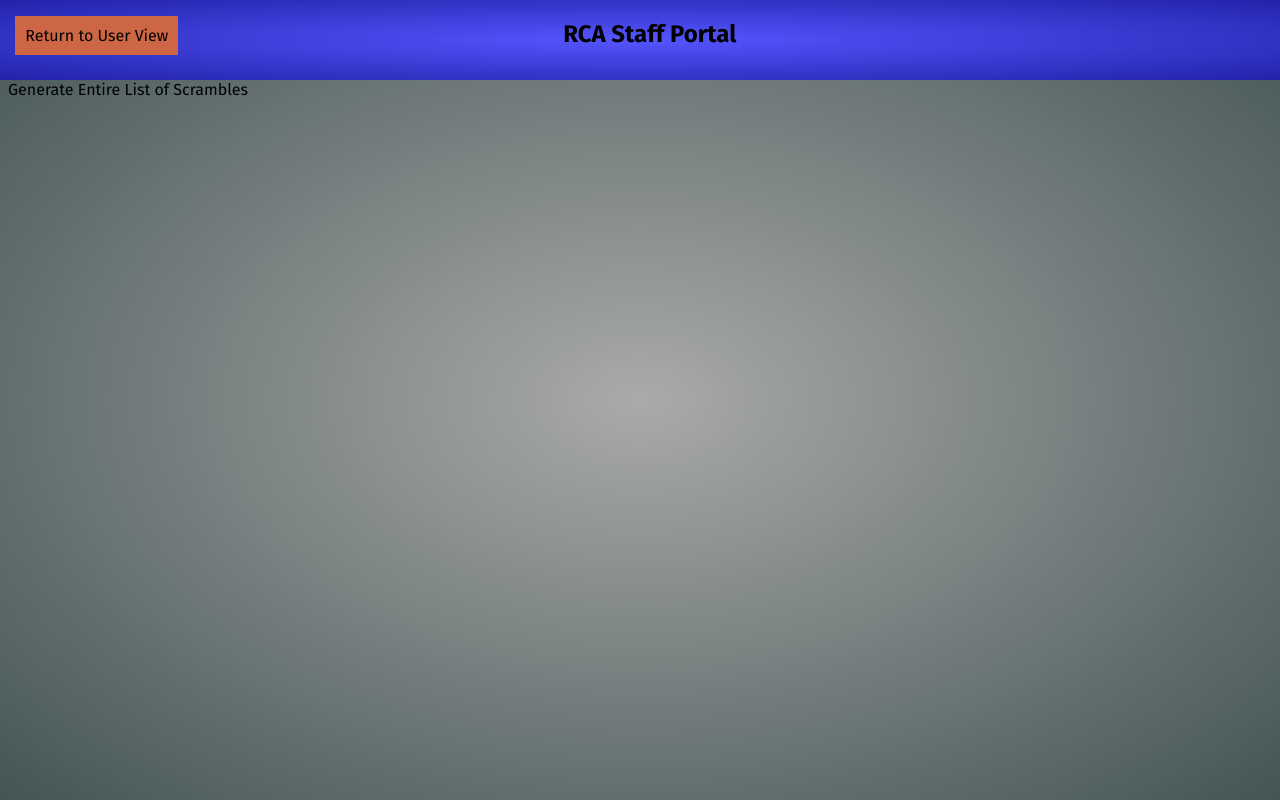
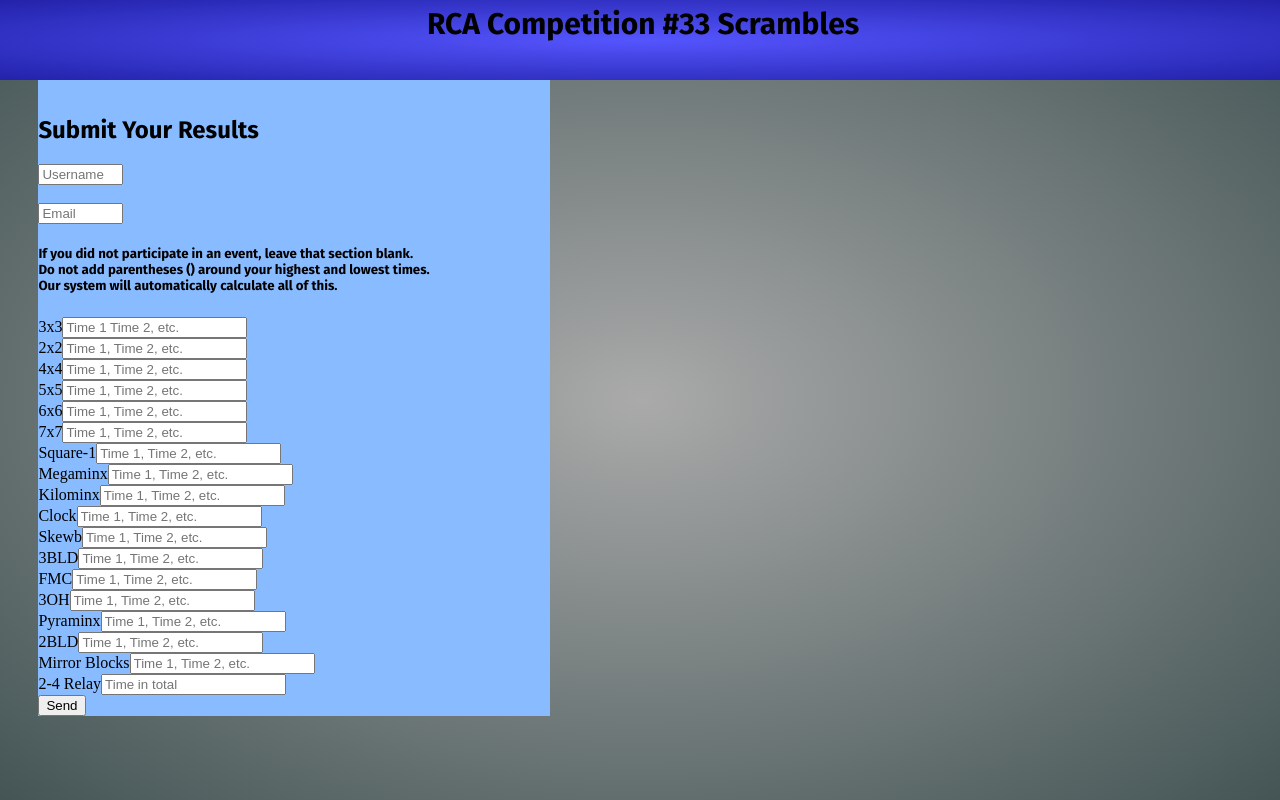
Before and after one commit to rcacomps/staff, a plain HTML site: page index.html in a window 1280 px wide. Drawn offline with Linux system fonts and the light colour scheme.

Commit message:
cleanup work

```diff
--- a/index.html
+++ b/index.html
@@ -1,41 +1,62 @@
 <!DOCTYPE html>
 <html>
 	<head>
+		<meta http-equiv="Content-Security-Policy" content="upgrade-insecure-requests">
 		<title>RCA Scrambler</title>
-		<link rel="icon" href="favicon.ico">
 		<style>
 			@font-face{font-family:b;src: url(f/b.otf)}
 			@font-face{font-family:i;src: url(f/i.otf)}
 			@font-face{font-family:l;src: url(f/l.otf)}
 			@font-face{font-family:r;src: url(f/r.otf)}
-			.A1{position:absolute;height:10vh;width:100vw;background-image:radial-gradient(#55f,#22a);left:0%;top:0%;}
-			a{text-decoration:none;color:black;font-family:r;}
-			.A7{position:absolute;font-size:24px;left:44%;top:-5%;}
-			.A3{position:absolute;top:2vh;border:10px solid #C64;background-color:#C64;}
-			.A4{left:1.2%;}
-			.A5{right:30.8%;}body{background-attachment:fixed;background-image:radial-gradient(#aaa,#455);overflow-x:hidden;}
-			.results{background-color:#EEE;position:absolute;border:2px solid black;top:12%;right:2%;width:15%;}ol{color:green;font-family:b;}
-			.wintitle{position:relative;left:13%;font:14pt b;}
-			.solvebox{position:absolute;left:5%;top:12%;font-family:r;background-color:rgba(0,0,0,0);width:75%}
-			.breakdown{position:relative;background:white;border:2px solid black;border-collapse:collapse;}
-			.scramble,.person,.times,.event{border:1px solid black;}
-			h1,h2,h3,h4{font-family:b;}.scramble{font-size:8pt;}
-			.two{font-size:10pt;}
-			.times,.podtitle{text-align:center;}
-			.alllink{position:absolute;top:10%;}
+			h1,h2,h3,h4,h5{font-family:b;text-align:auto;}
+			p{font-family:r;}
+			.header{position:absolute;height:10%;width:100vw;background-image:radial-gradient(#55f,#22a);left:0%;top:0%;}
+			a{text-decoration:none;color:black;font-family:r;display:block;}
+			.scrams{margin:3%;background-color:#8bf;width:40%;}
+			.title{font-family:b;width:100vw;position:absolute;top:-3vh;font-size:2vw;text-align:center;}
+			#name,#email{width:15%;}
+			body{height:100%;margin:0;background-attachment:fixed;background-image:radial-gradient(#aaa,#455);overflow-x:hidden;}
 		</style>
 	</head>
 	<body>
 		<table>
-			<tr class="A1">
-				<td class="A2"><a href="/Users/patri/Documents/Github/results/index.html" target="_blank" class="A3 A4">Return to User View</a></td>
-				<td class="A6"><h3 class="A7">RCA Staff Portal</h3></td>
+			<tr class="header">
+				<td class="titlebox">
+					<div class="title">
+						<h3>RCA Competition #33 Scrambles</h3>
+					</div>
+				</td>
 			</tr>
 		</table>
 		<br>
 		<br>
 		<div class="scrams">
-			<a class="alllink" href="all.html">Generate Entire List of Scrambles</a>
+			<form action="mailto:fourcryingjohnnies@gmail.com" method="post" enctype="application/x-www-form-urlencoded">
+				<br><h2>Submit Your Results</h2>
+			    <input type="text" name="name" id="name" placeholder="Username"/><br><br>
+			    <input type="text" name="email" id="email" placeholder="Email"/>
+			    <h5>If you did not participate in an event, leave that section blank.<br>Do not add parentheses () around your highest and lowest times.<br>Our system will automatically calculate all of this.</h5>
+			  	3x3<input placeholder="Time 1 Time 2, etc."/><br>
+			  	2x2<input placeholder="Time 1, Time 2, etc."/><br>
+			  	4x4<input placeholder="Time 1, Time 2, etc."/><br>
+			  	5x5<input placeholder="Time 1, Time 2, etc."/><br>
+			  	6x6<input placeholder="Time 1, Time 2, etc."/><br>
+			  	7x7<input placeholder="Time 1, Time 2, etc."/><br>
+			  	Square-1<input placeholder="Time 1, Time 2, etc."/><br>
+			  	Megaminx<input placeholder="Time 1, Time 2, etc."/><br>
+			  	Kilominx<input placeholder="Time 1, Time 2, etc."/><br>
+			  	Clock<input placeholder="Time 1, Time 2, etc."/><br>
+			  	Skewb<input placeholder="Time 1, Time 2, etc."/><br>
+			  	3BLD<input placeholder="Time 1, Time 2, etc."/><br>
+			  	FMC<input placeholder="Time 1, Time 2, etc."/><br>
+			  	3OH<input placeholder="Time 1, Time 2, etc."/><br>
+			  	Pyraminx<input placeholder="Time 1, Time 2, etc."/><br>
+			  	2BLD<input placeholder="Time 1, Time 2, etc."/><br>
+			  	Mirror Blocks<input placeholder="Time 1, Time 2, etc."/><br>
+			  	2-4 Relay<input placeholder="Time in total"/><br>
+			    <input type="submit" name="submit" value="Send" />
+			  </div>
+			</form>
 		</div>
 	</body>
 </html>
```
Also changed, not shown: 1 other file.
